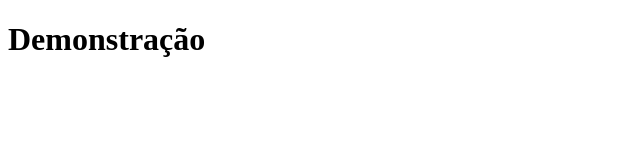
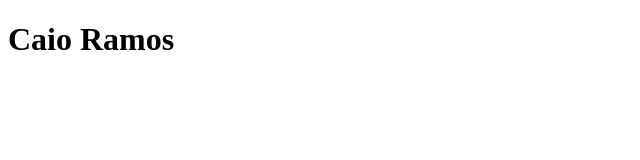
Before and after one commit to CaioCRamos/demo-publicacao, a plain HTML site: page index.html in a window 1280 px wide. Shown: the whole page, without its empty margins (0-640 px from the left). Drawn offline with Linux system fonts and the light colour scheme.

Commit message:
Alteração no arquivo principal

```diff
--- a/index.html
+++ b/index.html
@@ -9,7 +9,7 @@
 </head>
 
 <body>
-    <h1>Demonstração</h1>
+    <h1>Caio Ramos</h1>
 </body>
 
 </html>
```
